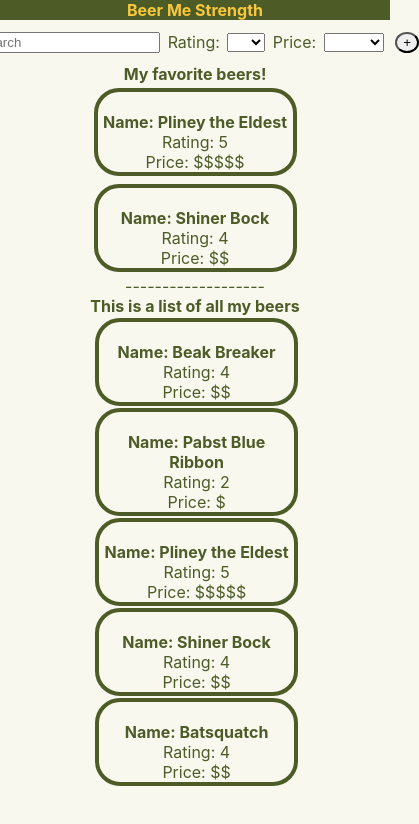
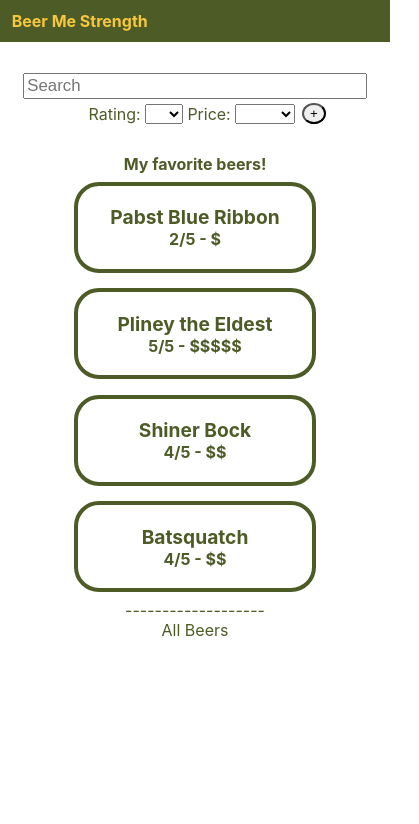
Before and after one commit to wjacobs71086/BeerMeStrength, a React (Create React App) app: page /home in a window 390 px wide. Shown: the top 824 px of the page, 419 px wide, since content can reach past the window. Built offline with nearby package versions, Linux system fonts and the light colour scheme.

Commit message:
working on mobile first formatting

```diff
--- a/src/App.css
+++ b/src/App.css
@@ -5,7 +5,7 @@
   --highlight-yellow: #F7C83E;
   --background-green: #4D5B27;
   --background-tan: #DCD9A1;
-  background-color: rgb(248, 248, 239);
+  background-color: white;
 }
 
 html, body, div, span, applet, object, iframe,
@@ -28,22 +28,35 @@
 	vertical-align: baseline;
 }
 
-
-
-
+body {
+  overflow: overlay;
+}
 
 .App {
   text-align: center;
+  margin: 0;
+  padding: 0;
   width: 100vw;
   height: 100vh;
   color: var(--background-green);
 }
 .title {
   color: var(--highlight-yellow);
+  padding-left: 3%;
 }
 .header {
   background-color: var(--background-green);
+  display: flex;
+  align-items: center;
+  justify-content: left;
+  height: 5%;
+  width: 100vw;
+  margin: 0;
+  padding: 0;
 }
+
+
+
 
 .mainContainer {
   display: flex;
@@ -72,3 +85,8 @@
 ul {
   list-style: none;
 }
+
+.bottom {
+  margin-bottom: 5%;
+  cursor: pointer;
+}
--- a/src/Routes/HomePage.js
+++ b/src/Routes/HomePage.js
@@ -4,22 +4,14 @@
 import { MyBeers } from '../components/MyBeers';
 import {Search} from '../components/Search';
 import React from 'react'
-import { Link } from 'react-router-dom';
-import useBoop from '../hooks/useBoop';
-import {animated} from 'react-spring';
 
 export const HomePage = (props) => {
     const [searching, setSearching] = useState({term: '', rating: null, price: null})
-    const [style, trigger] = useBoop({ scale: 1, rotation: 15, x: 0, y: 0 });
     const [brewsList, setBrewsList] = useState(beerList)
-
+    const [showFullList, setShowFullList] = useState(false)
 
     const handleSearch = (term) => {
         return setSearching(term)
-    }
-
-    const handleDelete = () => {
-
     }
 
     return (
@@ -29,19 +21,17 @@
               beers={brewsList}
               handleSearch={handleSearch}/>
 
-            <Link
-              to='/new'>
-              <animated.button style={style} onMouseEnter={trigger} className='newButton'>+</animated.button>
-              </Link>
+
           </div>
             <FilteredSearch
               filter={searching}
               beers={brewsList}/>
 
             <p>-------------------</p>
-
-            <MyBeers
-              beers={brewsList}/>
+            <div>
+            <p className='bottom' onClick={() => setShowFullList(!showFullList)}>{(!showFullList) ? 'All Beers' : 'Hide Beers'}</p>
+            {(showFullList) ? <MyBeers beers={brewsList}/> : null}
+            </div>
         </div>
     )
 }
--- a/src/components/Beer.css
+++ b/src/components/Beer.css
@@ -1,11 +1,18 @@
 .beerItemContainer {
     border: 4px solid var(--background-green);
     border-radius: 25px;
-    min-width: 50vw;
-    max-width: 75vw;
-    margin: 1%;
+    margin: 2%;
+    padding: 5%;
+    max-width: 100%;
+    min-width: 50%;
+    font-weight: bold;
 }
 
 .beerItemContainer:hover {
     background-color: var(--background-tan);
 }
+
+.name {
+    font-size: larger;
+    margin: 0;
+}
--- a/src/components/Beer.js
+++ b/src/components/Beer.js
@@ -10,10 +10,10 @@
     const [style, trigger] = useBoop({ scale: 1.02 });
     return (
             <animated.div className='beerItemContainer' style={style} onMouseEnter={trigger}>
-                <Link to={`/beer/${props.identifier}`} className='beerItemText'><h5>Name: {props.name}</h5></Link>
+                <Link to={`/beer/${props.identifier}`} className='beerItemText name'><h5>{props.name}</h5></Link>
                 {(props.by) ? <p>By: {props.by}</p> : null}
-                <p className='beerItemText'>Rating: {props.rating}</p>
-                <p className='beerItemText'>Price: {props.price}</p>
+                <p className='beerItemText'>{props.rating}/5 - <span className='priceHighlight'>{props.price}</span></p>
+
             </animated.div>
 
     )
--- a/src/components/FilteredSearch.css
+++ b/src/components/FilteredSearch.css
@@ -1,4 +1,4 @@
-.favoritesContainer {
+.beerListContainer {
     display: flex;
     flex-direction: column;
     align-items: center;
--- a/src/components/FilteredSearch.js
+++ b/src/components/FilteredSearch.js
@@ -46,7 +46,7 @@
 }
 
     return (
-        <div className='favoritesContainer'>
+        <div className='beerListContainer'>
             {(filter.term === '' && filter.price == '' & filter.rating == '') ? <h3>My favorite beers!</h3> : null}
             {handleTextFilter(filter)}
         </div>
--- a/src/components/LoginForm.css
+++ b/src/components/LoginForm.css
@@ -16,7 +16,10 @@
 
 .formInputText {
     margin: 0.4%;
-    border: 2px solid lightgray;
+    border-left: 1px solid lightgray;
+    border-top: none;
+    border-right: none;
+    border-bottom: 1px solid lightgray;
     border-radius: .15em;
     width: 95%;
 }
--- a/src/components/MyBeers.js
+++ b/src/components/MyBeers.js
@@ -4,9 +4,7 @@
 export const MyBeers = (props) => {
 
     return (
-        <div className='myBeerListContainer'>
-            <h3>This is a list of all my beers</h3>
-                <ul>
+        <div className='beerListContainer'>
                 {(props.beers.beerList) ? props.beers.beerList.map(beer => {
                     return ( <Beer
                                 identifier={beer.id}
@@ -15,7 +13,6 @@
                                 rating={beer.rating}
                                 price={beer.price}/>
                 )}) : null}
-                </ul>
         </div>
     )
 }
--- a/src/components/Search.css
+++ b/src/components/Search.css
@@ -1,10 +1,22 @@
 .searchContainer {
     display: flex;
+    flex-direction: column;
     justify-content: center;
     align-items: center;
     margin: 2%;
+    width: auto;
+    padding: 5%;
+
 }
+.subSearch {
+    display: flex;
 
+}
 .searchItem {
     margin: 1%;
 }
+
+.textSearch {
+    width: 100%;
+    font-size: 1.05rem;
+}
--- a/src/components/Search.js
+++ b/src/components/Search.js
@@ -1,5 +1,8 @@
 import React, {useState, useEffect} from 'react'
 import './Search.css';
+import { Link } from 'react-router-dom';
+import useBoop from '../hooks/useBoop';
+import {animated} from 'react-spring';
 
 // This should be able to check the current state of all search aspects together and pass this into the handleSearch feature
 // EX: props.handleSearch({term:'', rating: 4, price:'$$'})
@@ -9,7 +12,7 @@
 
 export const Search = (props) => {
     const [search, setSearch] = useState({term: '', rating: '', price: ''})
-
+    const [style, trigger] = useBoop({ scale: 1, rotation: 15, x: 0, y: 0 });
     useEffect(() => {
         props.handleSearch(search)
       }, [search]);
@@ -19,10 +22,11 @@
             <input
                 type='text'
                 defaultValue=''
-                className='searchItem'
+                className='searchItem textSearch'
                 onChange={(e) => {setSearch({...search, term:e.target.value.toLowerCase()})}}
                 placeholder='Search'/>
 
+            <div className='subSearch'>
             <label className='searchItem'>Rating: </label>
             <select name="rating"
                     className='searchItem'
@@ -54,6 +58,12 @@
                 <option value="$$$$">$$$$</option>
                 <option value="$$$$$">$$$$$</option>
             </select>
+
+            <Link
+              to='/new'>
+              <animated.button style={style} onMouseEnter={trigger} className='newButton'>+</animated.button>
+              </Link>
+              </div>
         </>
     )
 }
--- a/src/demo_beer_data.js
+++ b/src/demo_beer_data.js
@@ -1,10 +1,10 @@
 
  let beerList = [
     {id: 1, name: 'Beak Breaker', by: 'Pelican', type: 'IPA', abv: 9.0, rating: 4, price: '$$', fav: false},
-    {id: 2, name: 'Pabst Blue Ribbon', by: 'Pabst', type: 'Pilsner', abv: 4.5, rating: 2, price: '$', fav: false},
+    {id: 2, name: 'Pabst Blue Ribbon', by: 'Pabst', type: 'Pilsner', abv: 4.5, rating: 2, price: '$', fav: true},
     {id: 3, name: 'Pliney the Eldest', by: 'Pliney', type: 'IPA', abv: 7.5, rating: 5, price: '$$$$$', fav: true},
     {id: 4, name: 'Shiner Bock', by: 'Shiner', type: 'Bock', abv: 5.5, rating: 4, price: '$$', fav: true},
-    {id: 5, name: 'Batsquatch', by: 'Rogue', type: 'Hazy IPA', abv: 6.7, rating: 4, price: '$$', fav: false}
+    {id: 5, name: 'Batsquatch', by: 'Rogue', type: 'Hazy IPA', abv: 6.7, rating: 4, price: '$$', fav: true}
 ];
 
 export const demoUsers = [
```
Also changed, not shown: 1 other file (tests, documents, lock files or other folders).
